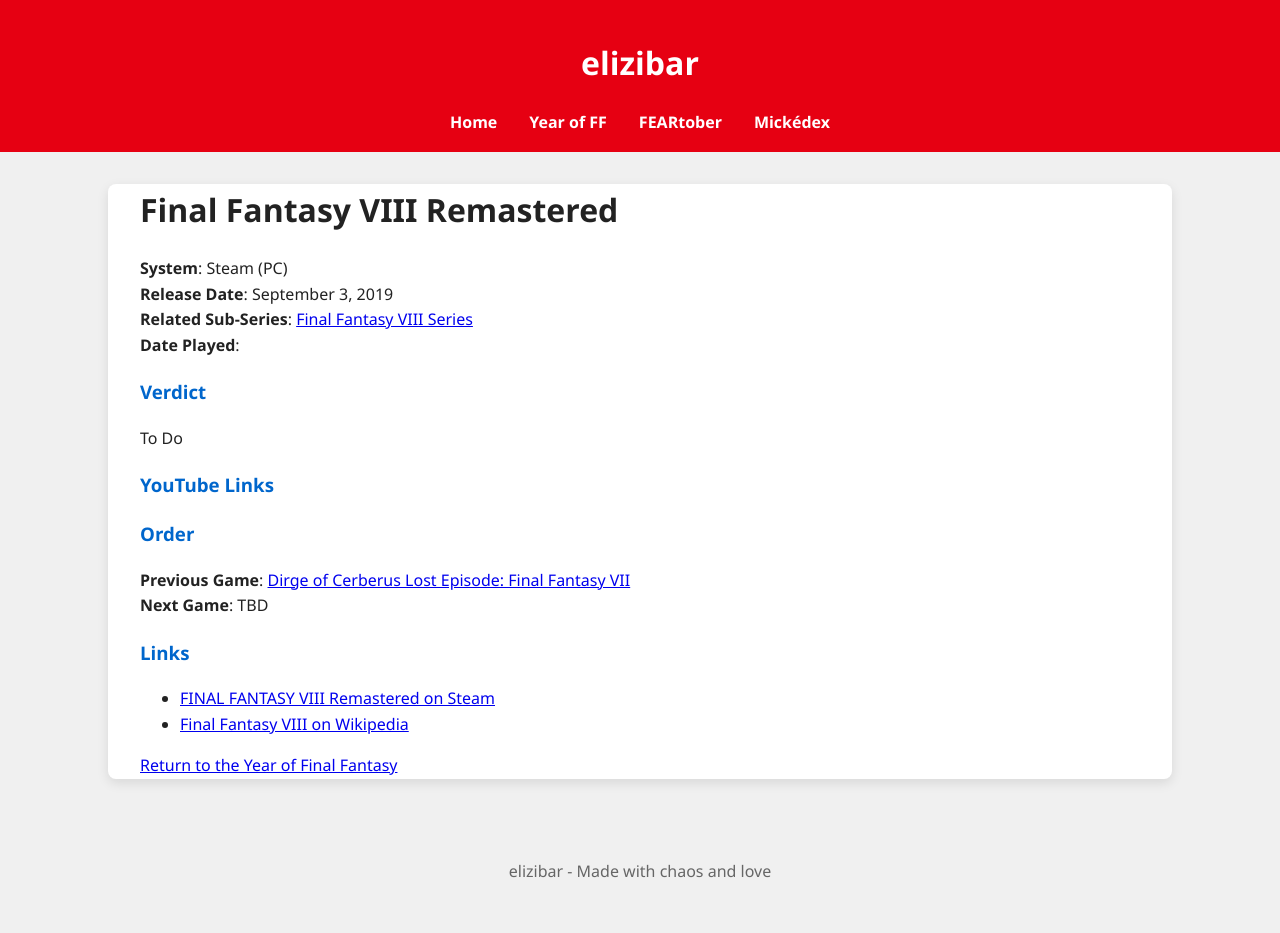
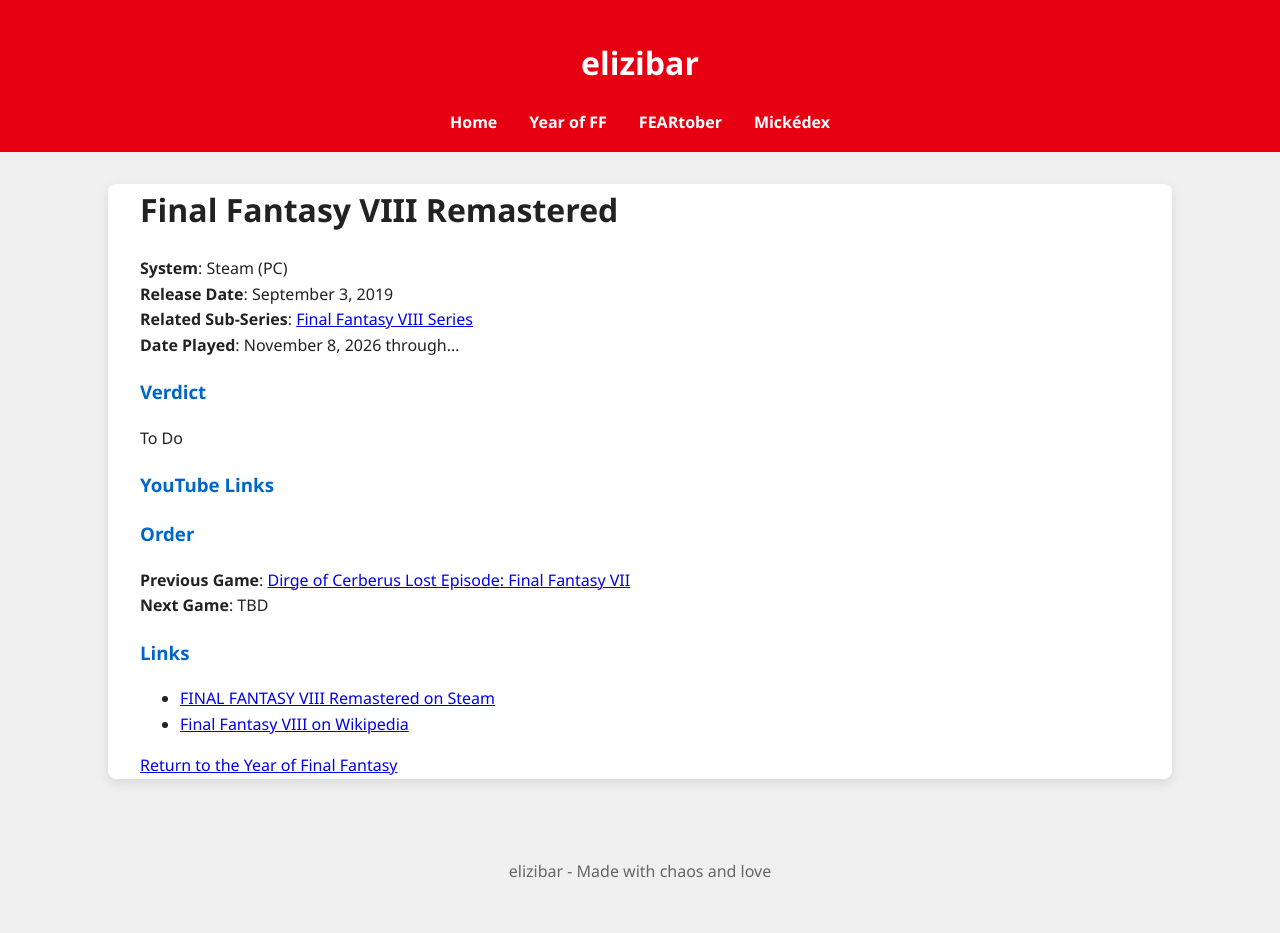
Before and after one commit to elizibar/elizibar.github.io, a Jekyll site: the page built from yearoffinalfantasy/FF8/ff8r.md, in a window 1280 px wide. Built offline with Jekyll 4.4.1, drawn with Linux system fonts in a browser that asks for light colours.

Commit message:
Update ff8r.md

```diff
--- a/yearoffinalfantasy/FF8/ff8r.md
+++ b/yearoffinalfantasy/FF8/ff8r.md
@@ -9,7 +9,7 @@
 **System**: Steam (PC)
 **Release Date**: September 3, 2019
 **Related Sub-Series**: [Final Fantasy VIII Series](/yearoffinalfantasy/ff8series/)
-**Date Played**:
+**Date Played**: November 8, 2026 through...
 
 ### Verdict
 
```
